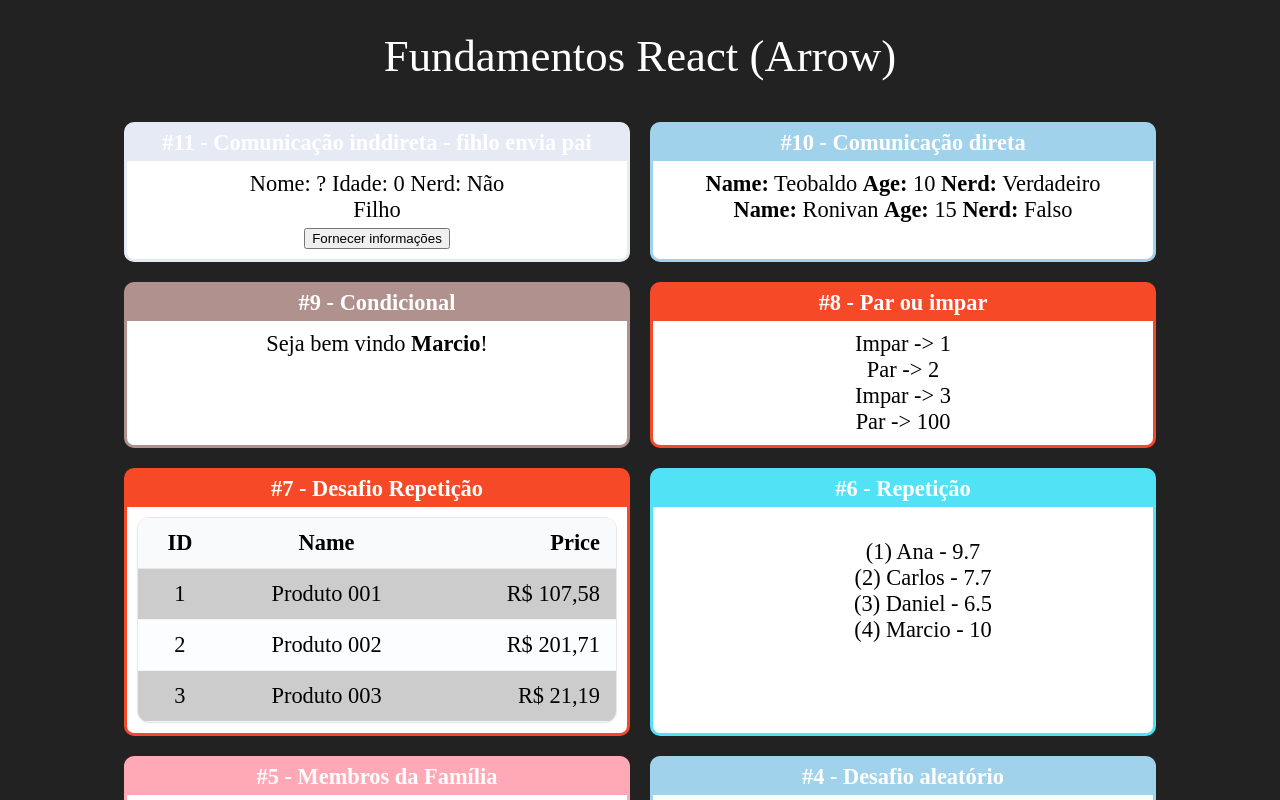
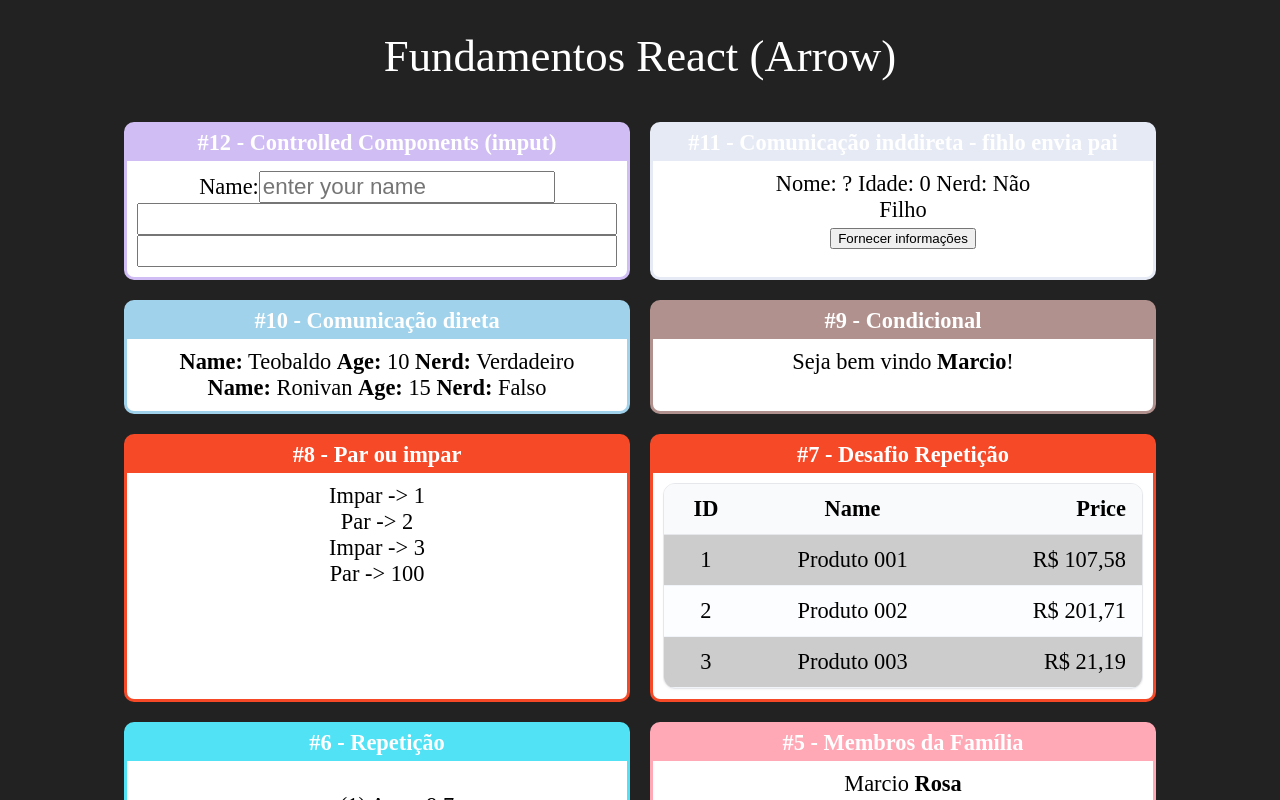
Before and after one commit to MarcioDeAlmeidaRosa/curso-react-redux, a React (Create React App) app in the folder fundamentos-react/: page / in a window 1280 px wide. Shown: the top 800 px of the page. Built offline with nearby package versions, Linux system fonts and the light colour scheme.

Commit message:
38. Componente Controlado - https://legacy.reactjs.org/docs/forms.html

```diff
--- a/fundamentos-react/src/App.jsx
+++ b/fundamentos-react/src/App.jsx
@@ -1,26 +1,31 @@
 import "./App.css";
 import React from "react";
 
+import Input from './components/forms/Input';
+import IndirectFather from './components/communication/Indirect/IndirectFather' ;
+import DirectFather from './components/communication/Direct/DirectFather';
+import UserInfo from "./components/conditional/UserInfo";
+import EvenOrOdd from "./components/conditional/EvenOrOdd";
+import ProductsTable from "./components/repetition/ProductsTable";
+import StudentList from "./components/repetition/StudentList";
+import Membrer from "./components/basics/Membrer";
+import Family from "./components/basics/Family";
+import Cards from "./components/layout/Cards";
+import Random from "./components/basics/Random";
+import Fragment1 from "./components/basics/Fragment1";
+import Fragment from "./components/basics/Fragment";
+import ComParametro from "./components/basics/ComParametro";
 import Primeiro from "./components/basics/Primeiro";
-import ComParametro from "./components/basics/ComParametro";
-import Fragment from "./components/basics/Fragment";
-import Fragment1 from "./components/basics/Fragment1";
-import Random from "./components/basics/Random";
-import Cards from "./components/layout/Cards";
-import Family from "./components/basics/Family";
-import Membrer from "./components/basics/Membrer";
-import StudentList from "./components/repetition/StudentList";
-import ProductsTable from "./components/repetition/ProductsTable";
-import EvenOrOdd from "./components/conditional/EvenOrOdd";
-import UserInfo from "./components/conditional/UserInfo";
-import DirectFather from './components/communication/Direct/DirectFather';
-import IndirectFather from './components/communication/Indirect/IndirectFather' ;
 
 export default () => (
   <div className="App">
     <h1>Fundamentos React (Arrow)</h1>
 
     <div className="Cards">
+      <Cards title="#12 - Controlled Components (imput)" color="#d0bdf4">
+        <Input  />
+      </Cards>
+
       <Cards title="#11 - Comunicação inddireta - fihlo envia pai" color="#e5eaf5">
         <IndirectFather  />
       </Cards>
--- /dev/null
+++ b/fundamentos-react/src/components/forms/Input.css
@@ -0,0 +1,3 @@
+.Input input {
+    font-size: 1.4rem;
+}
--- /dev/null
+++ b/fundamentos-react/src/components/forms/Input.jsx
@@ -0,0 +1,34 @@
+import "./Input.css";
+import React, { useState } from "react";
+
+export default (props) => {
+  const [value, SetValue] = useState("");
+
+  function executeWhenChanged(e) {
+    // console.log(e.target.value);
+    SetValue(e.target.value);
+  }
+
+  return (
+    <div className="Input">
+      <div>
+        <span>Name:</span>
+        <input
+          value={value}
+          placeholder="enter your name"
+          onChange={executeWhenChanged}
+        />
+      </div>
+      <div
+        style={{
+          display: "flex",
+          flexDirection: "column",
+        }}
+      >
+        <input value={value} readOnly />
+
+        <input value={undefined} />
+      </div>
+    </div>
+  );
+};
```
